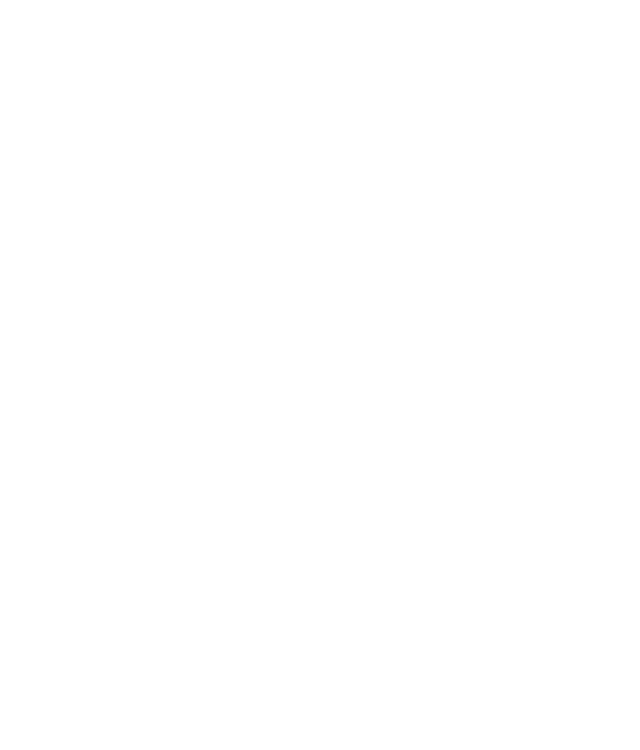
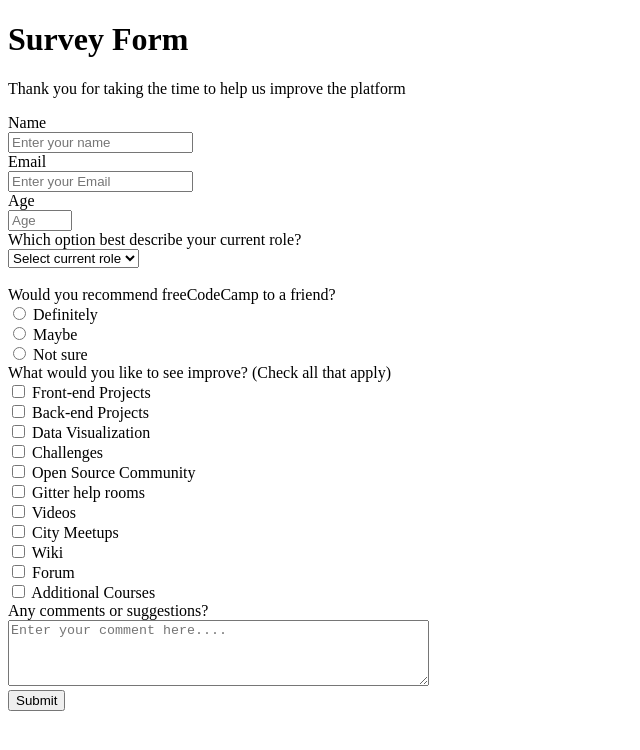
Before and after one commit to thinun/Survey-Form, a plain HTML site: page index.html in a window 1280 px wide. Shown: the whole page, without its empty margins (0-640 px from the left). Drawn offline with Linux system fonts and the light colour scheme.

Commit message:
html done

```diff
--- a/index.html
+++ b/index.html
@@ -6,8 +6,91 @@
     <link rel="stylesheet" href="styles.css">
 </head>
 <body>
+<main>
+    <div>
+        <h1 id="title">
+            Survey Form
+        </h1>
+        <p id="description">
+            Thank you for taking the time to help us improve the platform
+        </p>
+    </div>
+    <div class="survey">
+        <form id="survey-form">
+            <div>
+                <label id="name-label" for="name">Name</label><br>
+                <input id="name" type="text" placeholder="Enter your name" required>
+            </div>
+            <div>
+                <label id="email-label" for="email">Email</label><br>
+                <input id="email" type="email" placeholder="Enter your Email" required>
+            </div>
+            <div>
+                <label id="number-label" for="number">Age</label><br>
+                <input id="number" type="number" min="5" max="120" placeholder="Age">
+            </div>
+            <div>
+                <label for="dropdown">Which option best describe your current role?</label><br>
+                <select id="dropdown" required>
+                    <option value="" disabled selected hidden="hidden">Select current role</option>
+                    <option value="Student">Student</option>
+                    <option value="full time job">Full time Job</option>
+                    <option value="full time learner">Full time learner</option>
+                    <option value="prefer not to say">Prefer not to say</option>
+                    <option value="other">Other</option>
+                </select><br><br>
+            </div>
+            <div>
+                <label>Would you recommend freeCodeCamp to a friend?</label><br>
+                <input type="radio" id="definitely" name="recommend-radio" value="definitely">
+                <label for="definitely">Definitely</label><br>
+
+                <input type="radio" id="maybe" name="recommend-radio" value="definitely">
+                <label for="maybe">Maybe</label><br>
+
+                <input type="radio" id="Not sure" name="recommend-radio" value="definitely">
+                <label for="definitely">Not sure</label>
+
+            </div>
+            <div><label>What would you like to see improve? (Check all that apply)</label><br>
+                <input type="checkbox" id="front-end" name="front-end" value="front-end projects">
+                <label for="front-end">Front-end Projects</label><br>
+                <input type="checkbox" id="back-end" name="front-end" value="back-end projects">
+                <label for="back-end">Back-end Projects</label><br>
+                <input type="checkbox" id="data visualization" name="data visualization" value="data visualization">
+                <label for="data visualization">Data Visualization</label><br>
+                <input type="checkbox" id="challenges" name="challenges" value="challenges">
+                <label for="challenges">Challenges</label><br>
+                <input type="checkbox" id="Open Source Community" name="Open Source Community"
+                       value="Open Source Community">
+                <label for="Open Source Community">Open Source Community</label><br>
+                <input type="checkbox" id="Gitter help rooms" name="Gitter help rooms" value="Gitter help rooms">
+                <label for="Gitter help rooms">Gitter help rooms</label><br>
+                <input type="checkbox" id="Videos" name="Videos" value="Videos">
+                <label for="Videos">Videos</label><br>
+                <input type="checkbox" id="City Meetups" name="City Meetups" value="City Meetups">
+                <label for="City Meetups">City Meetups</label><br>
+                <input type="checkbox" id="Wiki" name="Wiki" value="Wiki">
+                <label for="Wiki">Wiki</label><br>
+                <input type="checkbox" id="Forum" name="Forum" value="Forum">
+                <label for="Forum">Forum</label><br>
+                <input type="checkbox" id="Additional Courses" name="Additional Courses" value="Additional Courses">
+                <label for="Additional Courses">Additional Courses</label>
+            </div>
+            <div>
+                <label for="comment">Any comments or suggestions?</label><br>
+                <textarea placeholder="Enter your comment here...." id="comment" name="comment" rows="4" cols="50"></textarea>
+            </div>
+            <div>
+                <button type="submit" id="submit-button">Submit</button>
+            </div>
+
+        </form>
 
 
+    </div>
+
+</main>
 
 
 </body>
```
